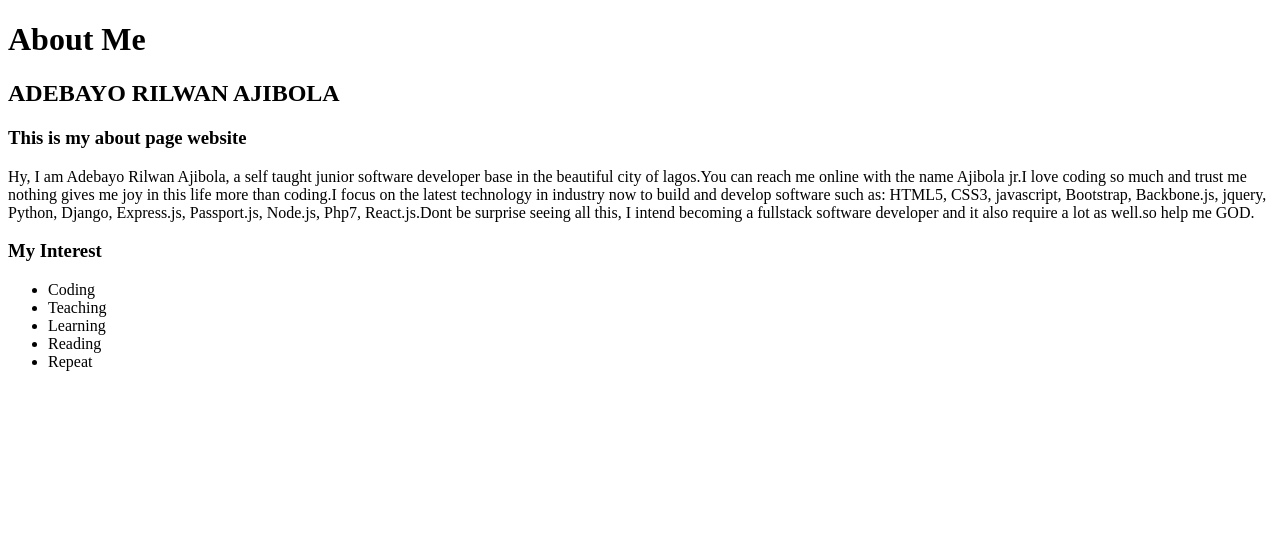
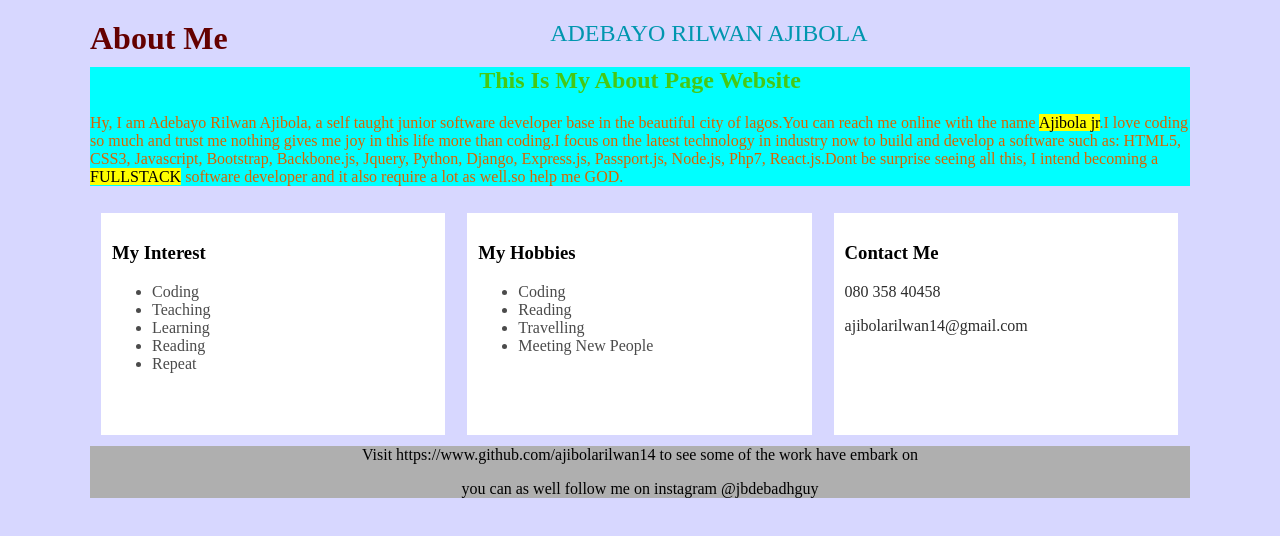
Before and after one commit to jibbsjunior/simple-about-page, a plain HTML site: page index.html in a window 1280 px wide. Drawn offline with Linux system fonts and the light colour scheme.

Commit message:
second commit

```diff
--- a/index.html
+++ b/index.html
@@ -5,16 +5,19 @@
     <meta name="viewport" content="width=device-width, initial-scale=1.0">
     <meta http-equiv="X-UA-Compatible" content="ie=edge">
     <meta desciption="">
+    <link rel="stylesheet" href="style.css">
+    <link rel="shortcut icon" type="img/jpeg" href="jibbol.jpg">
     <title>ADEBAYO RILWAN AJIBOLA :: A SOFTWARE DEVELOPER IN NIGERIA</title>
 </head>
 <body>
     <header>
         <h1>About Me</h1>
         <h2>ADEBAYO RILWAN AJIBOLA</h2>
+        <!-- <img src="jibbol.jpg"> -->
     </header>
     <section>
-        <h3>This is my about page website</h3>
-        <p>Hy, I am Adebayo Rilwan Ajibola, a self taught junior software developer base in the beautiful city of lagos.You can reach me online with the name Ajibola jr.I love coding so much and trust me nothing gives me joy in this life more than coding.I focus on the latest technology in industry now to build and develop software such as: HTML5, CSS3, javascript, Bootstrap, Backbone.js, jquery, Python, Django, Express.js, Passport.js, Node.js, Php7, React.js.Dont be surprise seeing all this, I intend becoming a fullstack software developer and it also require a lot as well.so help me GOD.</p>
+        <h2>This Is My About Page Website</h2>
+        <p>Hy, I am Adebayo Rilwan Ajibola, a self taught junior software developer base in the beautiful city of lagos.You can reach me online with the name <mark>Ajibola jr</mark>.I love coding so much and trust me nothing gives me joy in this life more than coding.I focus on the latest technology in industry now to build and develop a software such as: HTML5, CSS3, Javascript, Bootstrap, Backbone.js, Jquery, Python, Django, Express.js, Passport.js, Node.js, Php7, React.js.Dont be surprise seeing all this, I intend becoming a <mark>FULLSTACK</mark> software developer and it also require a lot as well.so help me GOD.</p>
     </section>
     <article>
         <h3>My Interest</h3>
@@ -24,10 +27,25 @@
             <li>Learning</li>
             <li>Reading</li>
             <li>Repeat</li>
-
-
         </ul>
     </article>
-
+    <article>
+        <h3>My Hobbies</h3>
+        <ul>
+            <li>Coding</li>
+            <li>Reading</li>
+            <li>Travelling</li>
+            <li>Meeting New People</li>
+        </ul>
+    </article>
+    <article>
+        <h3>Contact Me</h3>
+        <p>080 358 40458</p>
+        <p>ajibolarilwan14@gmail.com</p>
+    </article>
+    <footer>
+        <p>Visit https://www.github.com/ajibolarilwan14 to see some of the work have embark on</p>
+        <p>you can as well follow me on instagram @jbdebadhguy</p>
+        </footer>
 </body>
 </html>
--- /dev/null
+++ b/style.css
@@ -0,0 +1,73 @@
+/* section {
+    float: left;
+} */
+
+/* Styling the body */
+body {
+    width: 1100px;
+    background: rgb(215, 215, 255);
+    margin: auto;
+    max-width: 95%;
+}
+
+/* Styling the header */
+h1 {
+    float: left;
+    margin: 0%;
+    color: rgb(100, 0, 0);
+}
+
+/* Styling the h2 inside the header */
+header h2 {
+    text-align: center;
+    font-weight: normal;
+    color: rgb(0, 150, 175);
+}
+
+/* Styling the section */
+section {
+    background: rgb(0, 255, 255);
+    padding: 10px, 100px;
+}
+
+/* Styling the h2 inside the section */
+section h2 {
+    color: rgb(70, 200, 21);
+    text-align: center;
+}
+
+/* Styling the paragraph inside the section */
+section p {
+    color: rgb(215, 100, 0);
+}
+
+/* styling the article */
+article {
+    background: rgb(255, 255, 255);
+    margin: 1%;
+    padding: 1%;
+    width: 29.3%;
+    float: left;
+    height: 200px;
+}
+
+/* Styling the paragraph inside the article */
+article p {
+    color: rgb(45, 45, 45);
+}
+/* Styling the list item inside the article */
+article li {
+    color: rgb(75, 75, 75);
+}
+
+footer {
+    background: rgb(175,175,175);
+    text-align: center;
+    clear: left;
+}
+/* header{
+	width:300px;
+	height:300px;
+	background:rgb(255,0,0);
+	float:left;
+} */
```
